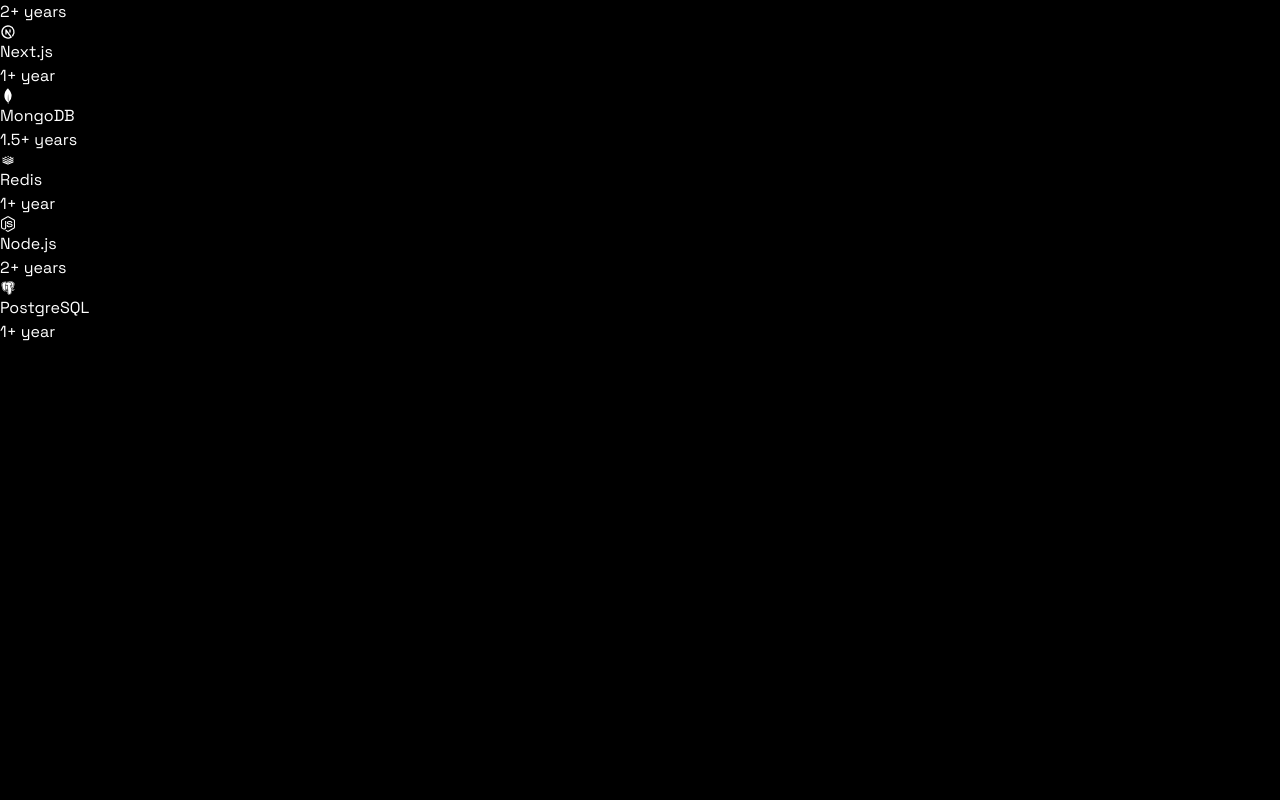
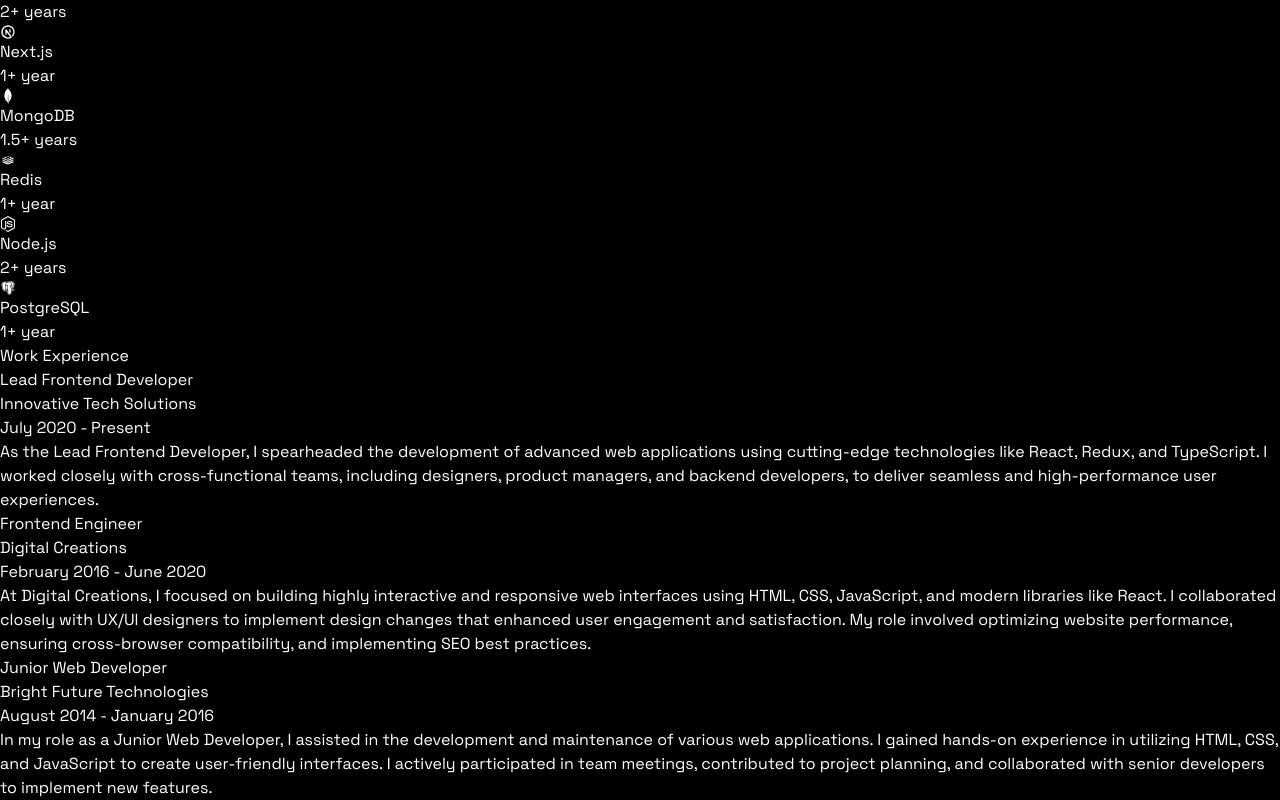
Before and after one commit to LuiVLoureiro/Portifolio-Web, a React (Vite) app in the folder app/: page / in a window 1280 px wide. Shown: the part 9153-9953 px from the top of the page. Before the commit the page ends 9497 px from the top, so only its background shows below. Built offline with nearby package versions, Linux system fonts and the light colour scheme.

Commit message:
ftr: Adicionar seção de Experiência Profissional

```diff
--- a/app/src/App.jsx
+++ b/app/src/App.jsx
@@ -2,6 +2,7 @@
 import Navbar from "./components/Navbar";
 import Projects from "./components/Projects";
 import Skills from "./components/Skills";
+import WorkExperience from "./components/WorkExperience";
 
 function App() {
   return (
@@ -12,6 +13,7 @@
         <Navbar />
         <Projects />
         <Skills />
+        <WorkExperience />
       </div>
     </div>
   )
--- /dev/null
+++ b/app/src/components/WorkExperience.jsx
@@ -0,0 +1,24 @@
+import { EXPERIENCES } from "../constants";
+
+const WorkExperience = () => {
+  return (
+    <section className="pt-20" id="work">
+      <h2 className="text-center text-4xl font-semibold tracking-tighter">Work Experience</h2>
+      <div className="space-y-8 p-10">
+        {EXPERIENCES.map((experience, index) => (
+          <div
+            key={index}
+            className="rounded-xl border border-stone-50/30 bg-white/10 p-4"
+          >
+            <h3 className="text-2xl font-semibold">{experience.title}</h3>
+            <p className="text-xl">{experience.company}</p>
+            <p className="text-sm text-stone-300">{experience.duration}</p>
+            <p className="mt-2 text-base">{experience.description}</p>
+          </div>
+        ))}
+      </div>
+    </section>
+  );
+};
+
+export default WorkExperience;
```
